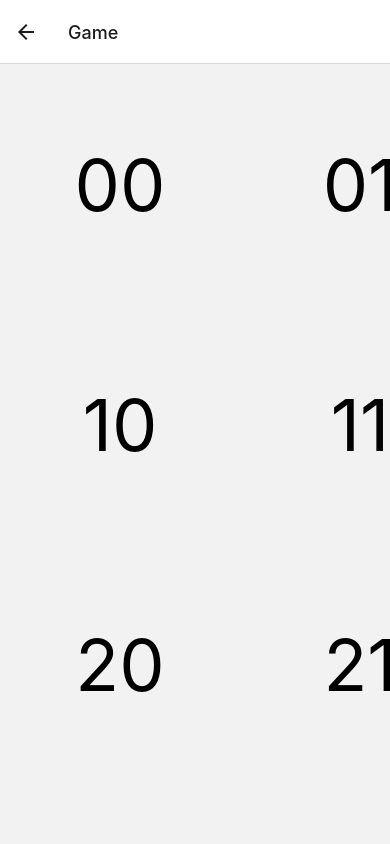
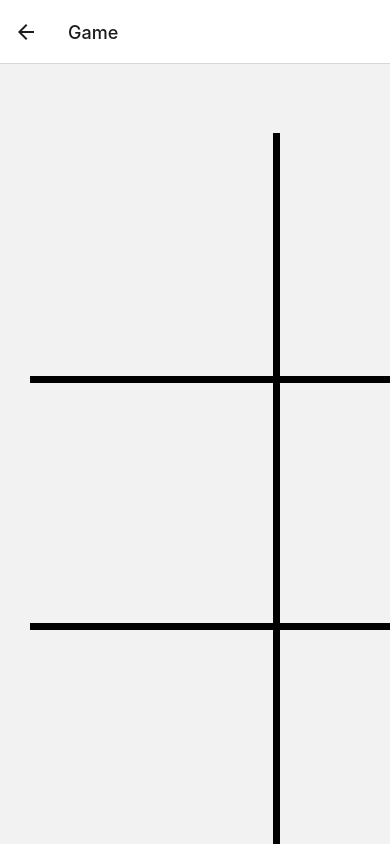
Before and after one commit to robbert040/tic-tac-toe, a React Native app: screen /Game in a window 390 px wide. Built offline with nearby package versions, Linux system fonts and the light colour scheme.

Commit message:
chore: add borders to grid

```diff
--- /dev/null
+++ b/src/components/Game/GameRenderItem/index.tsx
@@ -0,0 +1,23 @@
+import React, { useMemo } from 'react';
+import { Pressable, Text } from 'react-native';
+import { GameStateProps } from '../../../utils/game';
+import createStyles from './styles';
+
+interface props {
+  item: GameStateProps;
+}
+
+function GameRenderItem(props: props) {
+  const { item } = props;
+  const { x, y, value } = item;
+
+  const styles = useMemo(() => createStyles({ x, y }), [x, y]);
+
+  return (
+    <Pressable style={styles.container}>
+      <Text style={styles.text}>{value}</Text>
+    </Pressable>
+  );
+}
+
+export default GameRenderItem;
--- /dev/null
+++ b/src/components/Game/GameRenderItem/styles.ts
@@ -0,0 +1,27 @@
+import { Dimensions, StyleSheet } from 'react-native';
+
+const { width } = Dimensions.get('screen');
+
+interface Props {
+  x: number;
+  y: number;
+}
+
+const createStyles = ({ x, y }: Props) =>
+  StyleSheet.create({
+    container: {
+      height: (width - 60) * 0.333,
+      width: (width - 60) * 0.333,
+      justifyContent: 'center',
+      borderLeftWidth: x > 0 ? 4 : 0,
+      borderTopWidth: y > 0 ? 4 : 0,
+      borderColor: 'black',
+      border: 'solid',
+    },
+    text: {
+      textAlign: 'center',
+      fontSize: 72,
+    },
+  });
+
+export default createStyles;
--- /dev/null
+++ b/src/components/Game/index.tsx
@@ -0,0 +1,29 @@
+import React, { useState } from 'react';
+import { FlatList } from 'react-native';
+import { GameStateProps, initialGameState } from '../../utils/game';
+import GameRenderItem from './GameRenderItem';
+import styles from './styles';
+
+const renderItem = ({ item }: { item: GameStateProps }) => {
+  return <GameRenderItem item={item} />;
+};
+
+const keyExtractor = (item: GameStateProps) => {
+  return `${item.x} ${item.y}`;
+};
+
+function Game() {
+  const [gameValues, setGameValues] = useState(initialGameState);
+
+  return (
+    <FlatList
+      data={gameValues}
+      renderItem={renderItem}
+      keyExtractor={keyExtractor}
+      contentContainerStyle={styles.container}
+      numColumns={3}
+    />
+  );
+}
+
+export default Game;
--- /dev/null
+++ b/src/components/Game/styles.ts
@@ -0,0 +1,11 @@
+import { StyleSheet } from 'react-native';
+
+const styles = StyleSheet.create({
+  container: {
+    padding: 30,
+    justifyContent: 'center',
+    marginTop: '10%',
+  },
+});
+
+export default styles;
--- a/src/components/GameRenderItem/index.tsx
+++ /dev/null
@@ -1,17 +0,0 @@
-import React from 'react';
-import { Pressable, Text } from 'react-native';
-import { GameStateProps } from '../../utils/game';
-import styles from './styles';
-
-function GameRenderItem({ item }: { item: GameStateProps }) {
-  return (
-    <Pressable style={styles.container}>
-      <Text style={styles.text}>
-        {item.y}
-        {item.x}
-      </Text>
-    </Pressable>
-  );
-}
-
-export default GameRenderItem;
--- a/src/components/GameRenderItem/styles.ts
+++ /dev/null
@@ -1,17 +0,0 @@
-import { Dimensions, StyleSheet } from 'react-native';
-
-const { width } = Dimensions.get('screen');
-
-const styles = StyleSheet.create({
-  container: {
-    height: width * 0.3,
-    width: width * 0.3,
-    justifyContent: 'center',
-  },
-  text: {
-    textAlign: 'center',
-    fontSize: 72,
-  },
-});
-
-export default styles;
--- a/src/pages/gameScreen.tsx
+++ b/src/pages/gameScreen.tsx
@@ -1,29 +1,8 @@
-import React, { useState } from 'react';
-import { View, FlatList, Text } from 'react-native';
-import GameRenderItem from '../components/GameRenderItem';
-import { GameStateProps, initialGameState } from '../utils/game';
-
-const renderItem = ({ item }: { item: GameStateProps }) => {
-  return <GameRenderItem item={item} />;
-};
-
-const keyExtractor = (item: GameStateProps) => {
-  return `${item.x} ${item.y}`;
-};
+import React from 'react';
+import Game from '../components/Game';
 
 function GameScreen() {
-  const [gameValues, setGameValues] = useState(initialGameState);
-
-  return (
-    <View>
-      <FlatList
-        data={gameValues}
-        renderItem={renderItem}
-        keyExtractor={keyExtractor}
-        numColumns={3}
-      />
-    </View>
-  );
+  return <Game />;
 }
 
 export default GameScreen;
```
